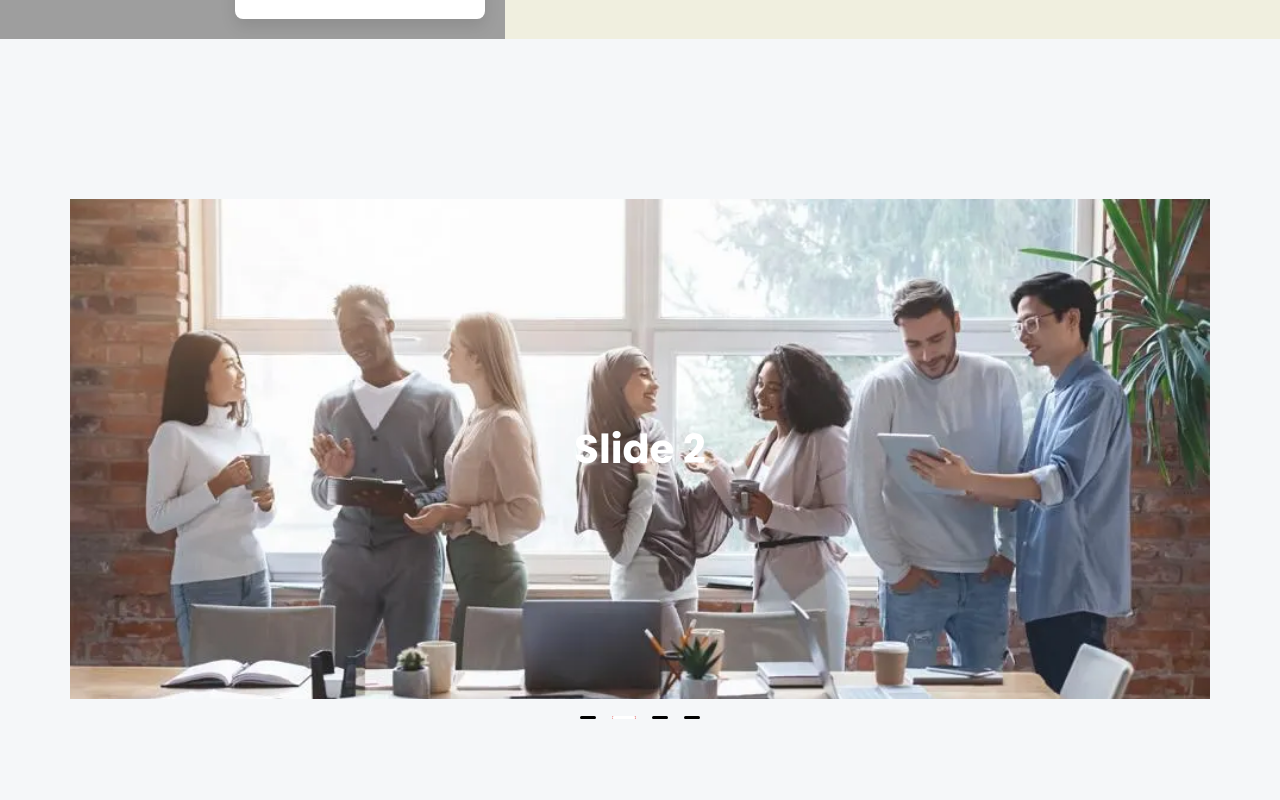
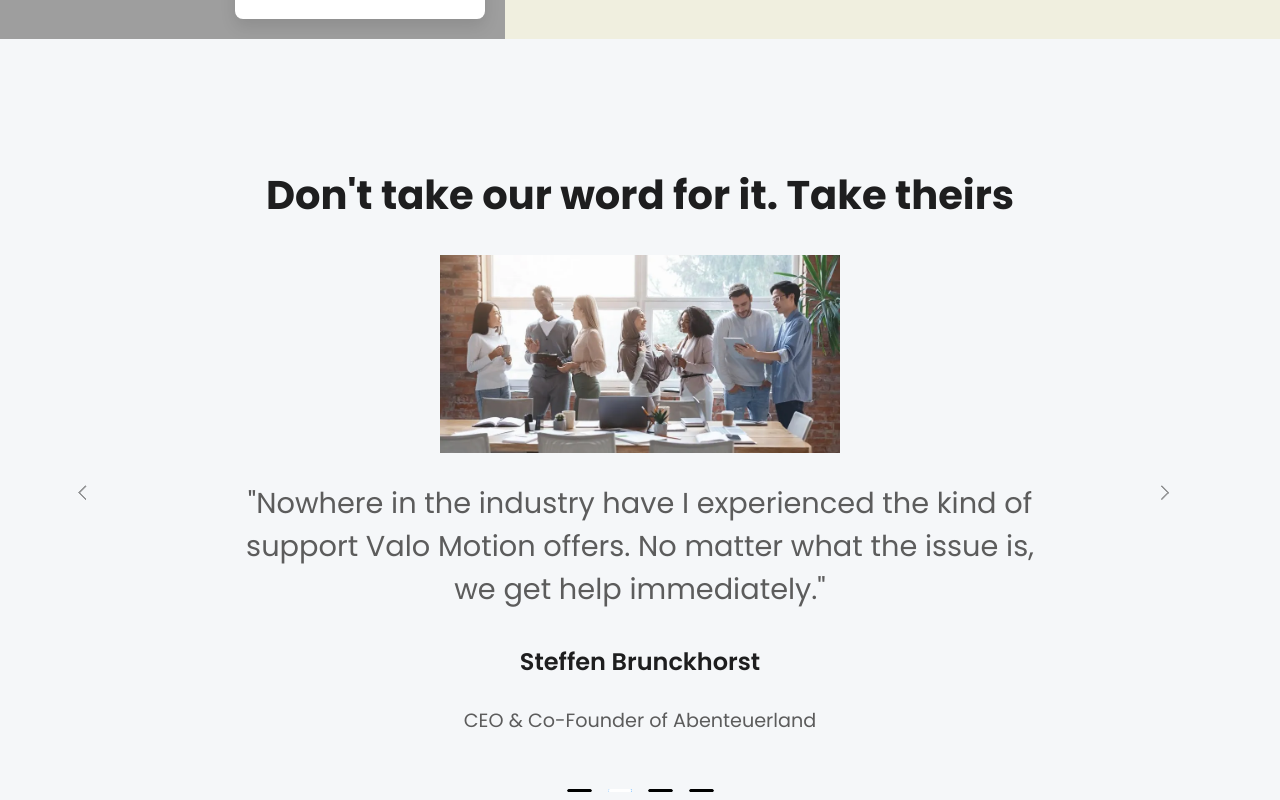
Before and after one commit to saiyashwanthsomavarapu/websolutions, a React (Vite) app: page / in a window 1280 px wide. Shown: the part 3060-3860 px from the top of the page. Built offline with nearby package versions, Linux system fonts and the light colour scheme; grey boxes are pictures that could not be loaded; a web font is replaced by a local one.

Commit message:
changes were made to carousel in home screen

```diff
--- a/src/pages/HomeScreens/BannerCarousel.css
+++ b/src/pages/HomeScreens/BannerCarousel.css
@@ -1,22 +1,74 @@
-.custom-carousel .slick-dots li {
-  margin: 0 8px; /* Optional spacing between dots */
+/* Base carousel styles */
+.custom-carousel {
+  position: relative;
+  margin-bottom: 40px;
 }
 
+/* Improved indicator position and spacing */
+.custom-carousel .slick-dots {
+  bottom: -30px;
+}
+
+/* Make all indicators have the same fixed width */
+.custom-carousel .slick-dots li {
+  margin: 0 8px;
+  width: auto; /* Override any default width */
+}
+
+/* Style for all indicators - inactive (pure black) */
 .custom-carousel .slick-dots li button {
-  width: 180px; /* Increase width */
-  height: 10px; /* Increase height */
-  border-radius: 4px; /* Rounded corners */
-  background: #000 !important; /* Always black */
-  opacity: 1 !important; /* Make sure color shows */
-  /* transition: transform 0.3s ease; */
-  transform: scale(1.2);
+  background: #000000; /* Pure black for inactive */
+  width: 25px; /* Fixed width for all indicators */
+  height: 3px; /* Thin line height */
+  padding: 0;
+  opacity: 1; /* Full opacity for inactive */
+  transition: none !important;
 }
 
 .custom-carousel .slick-dots li.slick-active button {
-  transform: scale(1.2); /* Slight enlargement on active */
-  background: #d61212 !important; /* Still black */
+  background: #1890ff !important;
+  transition: none !important;
 }
 
-.custom-carousel .slick-dots {
-  bottom: 20px; /* Adjust vertical spacing from carousel */
+/* Removing default styling for buttons */
+.custom-carousel .slick-dots li button:before {
+  content: "";
+  display: none;
 }
+
+/* Make sure content is always centered */
+.custom-carousel .slick-slide {
+  text-align: center;
+}
+
+/* Responsive adjustments */
+@media (max-width: 768px) {
+  .custom-carousel .slick-dots {
+    bottom: -20px;
+  }
+
+  .custom-carousel .slick-dots li {
+    margin: 0 6px;
+  }
+
+  .custom-carousel .slick-dots li button,
+  .custom-carousel .slick-dots li.slick-active button {
+    width: 20px; /* Slightly smaller on mobile but still the same width */
+  }
+}
+
+.custom-carousel .slick-prev,
+.custom-carousel .slick-next {
+  z-index: 1;
+  width: 48px;
+  height: 48px;
+  top: 50%;
+  color: #000000;
+}
+
+@media (max-width: 992px) {
+  .custom-carousel .slick-prev,
+  .custom-carousel .slick-next {
+    display: none !important;
+  }
+}
--- a/src/pages/HomeScreens/BannerCarousel.tsx
+++ b/src/pages/HomeScreens/BannerCarousel.tsx
@@ -1,53 +1,76 @@
-import { Grid, Space, Carousel, ConfigProvider } from "antd";
-import React from "react";
+import { Grid, Space, Carousel } from "antd";
 import "./BannerCarousel.css";
 
 const BannersCarousel = () => {
   const screens = Grid.useBreakpoint();
 
-  const contentStyle: React.CSSProperties = {
-    height: screens.xl
-      ? "500px"
+  const testimonialData = [
+    {
+      descriptions:
+        "The system has been really easy to operate and is one of our most popular attractions. We have already ordered more systems.",
+      name: "Grady Hinchman",
+      designation: "Operating Partner Altitude Trampoline Park Kissimmee",
+      img: "src/assets/bg.png",
+    },
+    {
+      descriptions:
+        "Nowhere in the industry have I experienced the kind of support Valo Motion offers. No matter what the issue is, we get help immediately.",
+      name: "Steffen Brunckhorst",
+      designation: "CEO & Co-Founder of Abenteuerland",
+      img: "src/assets/bg.png",
+    },
+    {
+      descriptions:
+        "Valo Motion is clear about what's next, they are proactive about their roadmap. They are focused on being the best.",
+      name: "Grady Hinchman",
+      designation: "Operating Partner Altitude Trampoline Park Kissimmee",
+      img: "src/assets/bg.png",
+    },
+    {
+      descriptions:
+        "We LOVE the product. I love the new games and new modes that come out. There's a cool variety of games and having multiple levels make it fun.",
+      name: "Dustin Pelletier",
+      designation: "Franchise Owner Big Air Trampoline Park Spartanburg",
+      img: "src/assets/bg.png",
+    },
+  ];
+
+  // Get responsive styles based on screen size
+  const getFontSize = (xl, lg, md, sm, xs) => {
+    return screens.xl
+      ? xl
       : screens.lg
-      ? "400px"
+      ? lg
       : screens.md
-      ? "300px"
+      ? md
       : screens.sm
-      ? "160px"
+      ? sm
       : screens.xs
-      ? "120px"
-      : "100%",
-    color: "#fff",
-    lineHeight: screens.xl
-      ? "500px"
-      : screens.lg
-      ? "400px"
-      : screens.md
-      ? "300px"
-      : screens.sm
-      ? "160px"
-      : screens.xs
-      ? "120px"
-      : "100%",
-    textAlign: "center",
-    background: "#364d79",
-    backgroundImage: "url(../src/assets/bg.png)",
-    backgroundSize: "cover",
-    paddingBottom: "20px",
-    display: "flex",
-    alignContent: "flex-end",
-    justifyContent: "center",
-    fontSize: screens.xl
-      ? "2.5rem"
-      : screens.lg
-      ? "2.5rem"
-      : screens.md
-      ? "2rem"
-      : screens.sm
-      ? "1.5rem"
-      : screens.xs
-      ? "1.5rem"
-      : "1rem",
+      ? xs
+      : sm;
+  };
+
+  // Container padding based on screen size
+  const containerPadding = screens.lg || screens.md ? "100px" : "50px";
+
+  // Max width for responsive container
+  const getMaxWidth = () => {
+    if (screens.xl) return "1140px";
+    if (screens.lg) return "960px";
+    if (screens.md) return "720px";
+    if (screens.sm) return "400px";
+    if (screens.xs) return "200px";
+    return "100%";
+  };
+
+  // Content height based on screen size
+  const getContentHeight = () => {
+    if (screens.xl) return "500px";
+    if (screens.lg) return "400px";
+    if (screens.md) return "300px";
+    if (screens.sm) return "160px";
+    if (screens.xs) return "120px";
+    return "100%";
   };
 
   return (
@@ -55,76 +78,131 @@
       style={{
         display: "flex",
         justifyContent: "center",
-        padding: screens.lg || screens.md ? "120px" : "50px",
+        padding: containerPadding,
         backgroundColor: "#f5f7f9",
+        width: "100%",
       }}
     >
       <div
         style={{
           position: "relative",
-          color: "black",
           width: "100%",
-          maxWidth: screens.xl
-            ? "1140px"
-            : screens.lg
-            ? "960px"
-            : screens.md
-            ? "720px"
-            : screens.sm
-            ? "400px"
-            : screens.xs
-            ? "200px"
-            : "100%",
+          maxWidth: getMaxWidth(),
           margin: "0 auto",
           overflow: "hidden",
         }}
       >
+        <h1
+          style={{
+            textAlign: "center",
+            fontSize: getFontSize(
+              "2.5rem",
+              "2.5rem",
+              "2rem",
+              "1.5rem",
+              "1.5rem"
+            ),
+            marginBottom: "30px",
+          }}
+        >
+          Don't take our word for it. Take theirs
+        </h1>
         <Carousel
-          autoplay={{ dotDuration: true }}
+          autoplay
           autoplaySpeed={3000}
           className="custom-carousel"
+          style={{
+            marginBottom: "40px",
+          }}
+          arrows
         >
-          <div>
-            <h3 style={contentStyle}>Slide 1</h3>
-          </div>
-          <div>
-            <h3 style={contentStyle}>Slide 2</h3>
-          </div>
-          <div>
-            <h3 style={contentStyle}>Slide 3</h3>
-          </div>
-          <div>
-            <h3 style={contentStyle}>Slide 4</h3>
-          </div>
+          {testimonialData.map((item, index) => (
+            <div
+              key={index}
+              style={{
+                height: getContentHeight(),
+                display: "flex",
+                flexDirection: "column",
+                alignItems: "center",
+                justifyContent: "center",
+                padding: "30px 20px 60px",
+                textAlign: "center",
+                backgroundColor: "#000",
+              }}
+            >
+              {/* Centered Image */}
+              <div
+                style={{
+                  width: "100%",
+                  display: "flex",
+                  justifyContent: "center",
+                  marginBottom: "20px",
+                  placeContent: "center",
+                }}
+              >
+                <img
+                  src={item.img}
+                  alt="Background"
+                  style={{
+                    maxWidth: "400px",
+                    height: "auto",
+                  }}
+                />
+              </div>
+
+              {/* Centered Quote - Fixed to ensure centering */}
+              <div
+                style={{
+                  width: "100%",
+                  maxWidth: "800px",
+                  margin: "0 auto 20px",
+                  textAlign: "center",
+                }}
+              >
+                <h3
+                  style={{
+                    color: "#5c5c5c",
+                    fontSize: getFontSize(
+                      "1.8rem",
+                      "1.6rem",
+                      "1.4rem",
+                      "1.2rem",
+                      "1rem"
+                    ),
+                    fontWeight: 400,
+                    lineHeight: 1.5,
+                  }}
+                >
+                  "{item.descriptions}"
+                </h3>
+              </div>
+
+              {/* Author Name */}
+              <h4
+                style={{
+                  fontSize: screens.md ? "1.5rem" : "1.2rem",
+                  fontWeight: 600,
+                  marginBottom: "8px",
+                  textAlign: "center",
+                }}
+              >
+                {item.name}
+              </h4>
+
+              {/* Role */}
+              <h4
+                style={{
+                  color: "#5c5c5c",
+                  fontSize: screens.md ? "1.2rem" : "1rem",
+                  fontWeight: 400,
+                  textAlign: "center",
+                }}
+              >
+                {item.designation}
+              </h4>
+            </div>
+          ))}
         </Carousel>
-
-        {/* <ConfigProvider
-          theme={{
-            components: {
-              Carousel: {
-                dotWidth: 10,
-                dotHeight: 10,
-                dotActiveWidth: 40,
-
-              },
-            },
-          }}
-        >
-          <Carousel autoplay>
-            <div>
-              <h3 style={contentStyle}>Slide 1</h3>
-            </div>
-            <div>
-              <h3 style={contentStyle}>Slide 2</h3>
-            </div>
-            <div>
-              <h3 style={contentStyle}>Slide 3</h3>
-            </div>
-            <div>
-              <h3 style={contentStyle}>Slide 4</h3>
-            </div>
-          </Carousel>
-        </ConfigProvider> */}
       </div>
     </Space>
   );
```
